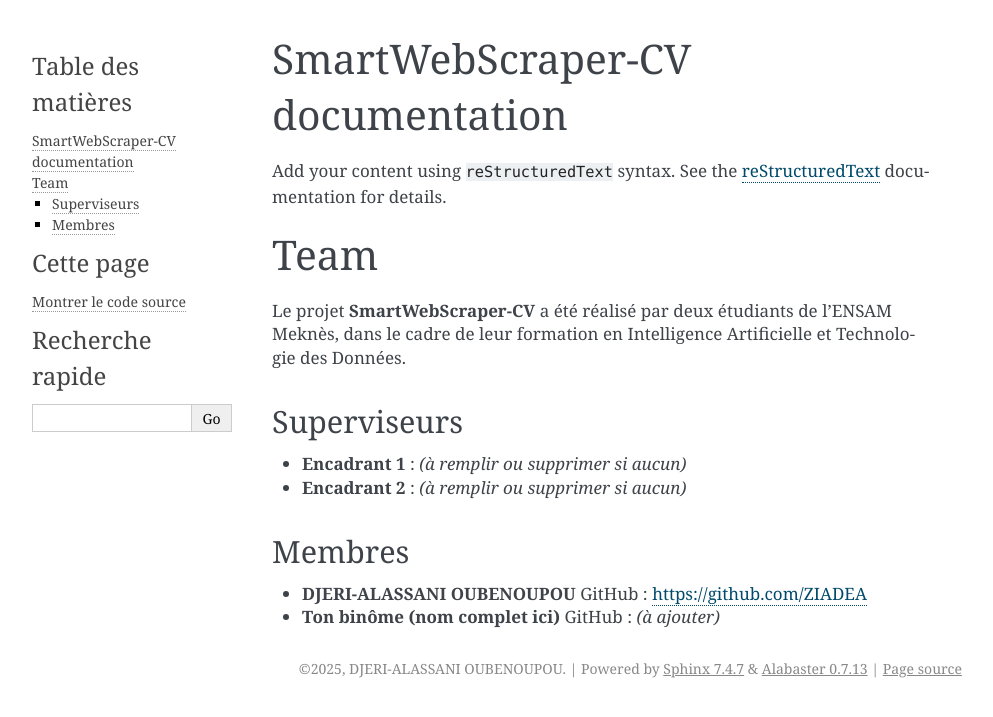
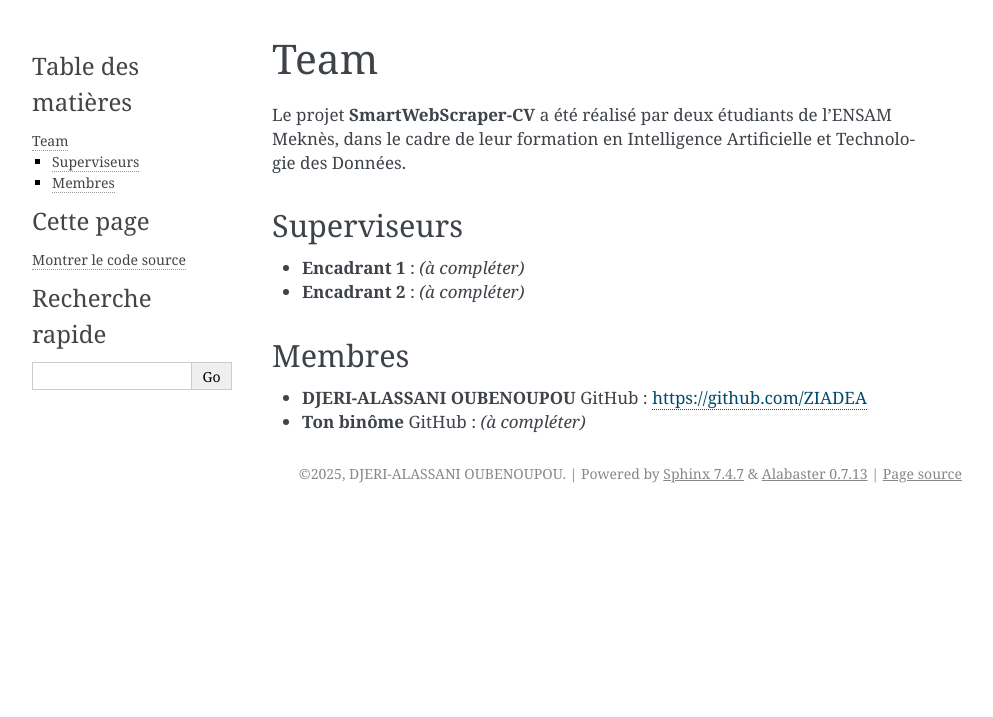
Before and after one commit to ZIADEA/SmartWebScraper-CV, a Sphinx documentation site: the page built from docs/source/team.rst, in a window 1280 px wide. Shown: the top 717 px of the page, without its empty margins (148-1141 px from the left). Built offline with Sphinx 7.4.7, drawn with Linux system fonts in a browser that asks for light colours; pages that are not in the unit, such as notebooks, are missing from menus.

Commit message:
rethe doc update

```diff
--- a/docs/source/index.rst
+++ b/docs/source/index.rst
@@ -6,10 +6,9 @@
 SmartWebScraper-CV documentation
 ================================
 
-Add your content using ``reStructuredText`` syntax. See the
-`reStructuredText <https://www.sphinx-doc.org/en/master/usage/restructuredtext/index.html>`_
-documentation for details.
+Bienvenue dans la documentation du projet **SmartWebScraper-CV**.
 
+Ce projet a pour but d’automatiser la capture, l’annotation et l’interrogation de pages web grâce à la vision par ordinateur et au traitement du langage naturel.
 
 .. toctree::
    :maxdepth: 2
--- a/docs/source/team.rst
+++ b/docs/source/team.rst
@@ -2,15 +2,6 @@
    sphinx-quickstart on Wed May 21 09:27:55 2025.
    You can adapt this file completely to your liking, but it should at least
    contain the root `toctree` directive.
-
-SmartWebScraper-CV documentation
-================================
-
-Add your content using ``reStructuredText`` syntax. See the
-`reStructuredText <https://www.sphinx-doc.org/en/master/usage/restructuredtext/index.html>`_
-documentation for details.
-
-
 Team
 ====
 
@@ -19,8 +10,8 @@
 Superviseurs
 ------------
 
-- **Encadrant 1** : *(à remplir ou supprimer si aucun)*
-- **Encadrant 2** : *(à remplir ou supprimer si aucun)*
+- **Encadrant 1** : *(à compléter)*
+- **Encadrant 2** : *(à compléter)*
 
 Membres
 -------
@@ -28,5 +19,5 @@
 - **DJERI-ALASSANI OUBENOUPOU**
   GitHub : https://github.com/ZIADEA
 
-- **Ton binôme (nom complet ici)**
-  GitHub : *(à ajouter)*
+- **Ton binôme**
+  GitHub : *(à compléter)*
```
Also changed, not shown: docs/source/architecture.rst (added, +26 -0 lines), docs/source/installation.rst (added, +29 -0 lines), docs/source/modeles.rst (added, +29 -0 lines), docs/source/utilisation.rst (added, +19 -0 lines).
